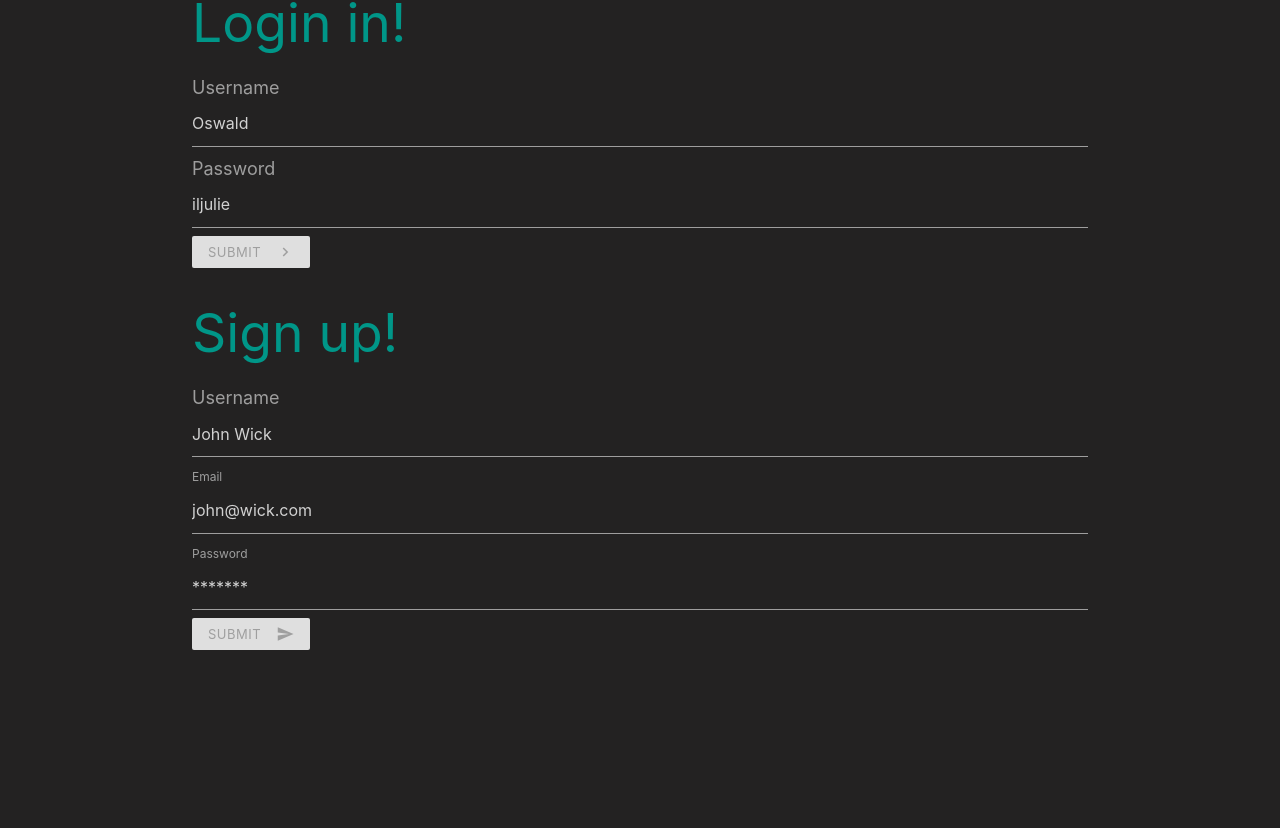
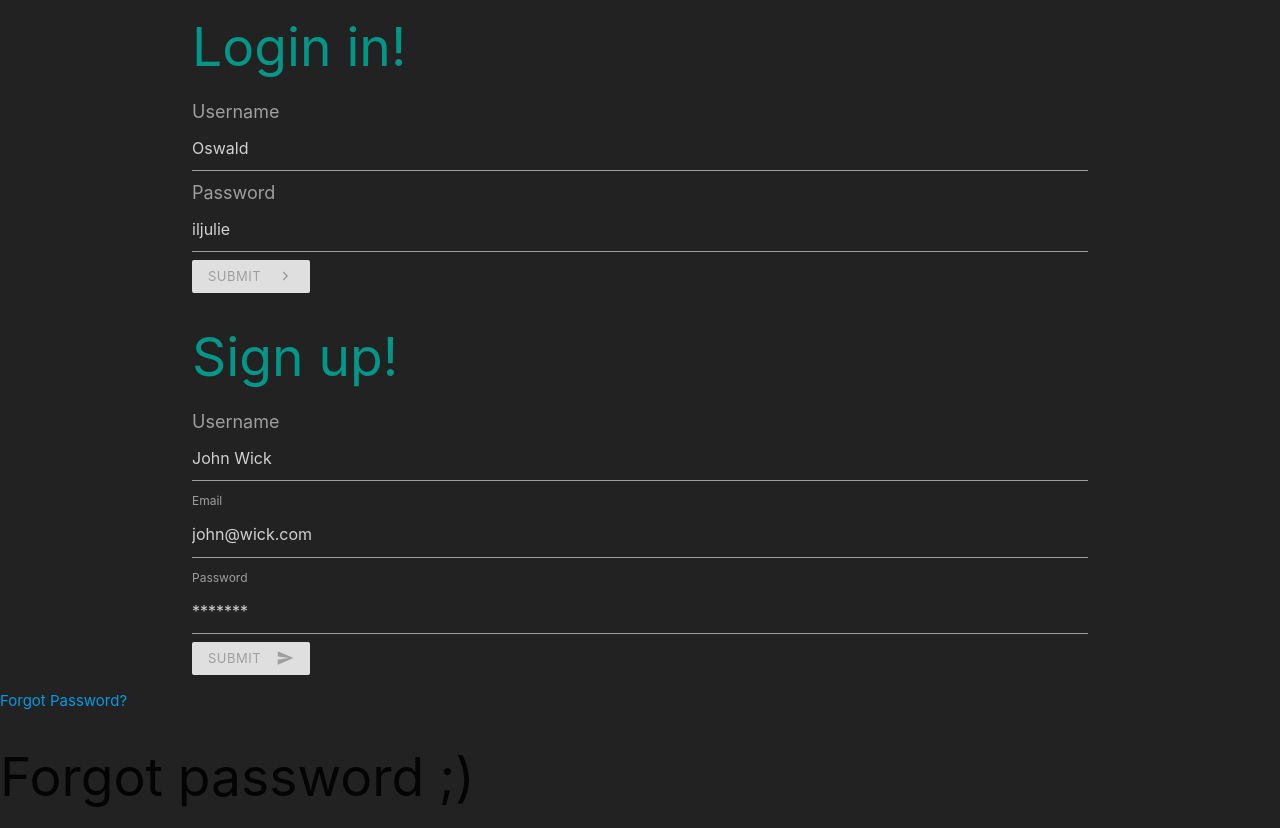
Before and after one commit to marcos-gonzales/react_practice, a React (Create React App) app: page /forgotpassword in a window 1280 px wide. Shown: the part 261-1089 px from the top of the page. Before the commit the page ends 926 px from the top, so only its background shows below. Built offline with nearby package versions, Linux system fonts and the light colour scheme; no server answers.

Commit message:
added react-router-dom

```diff
--- a/package.json
+++ b/package.json
@@ -8,6 +8,7 @@
     "@testing-library/user-event": "^12.7.3",
     "react": "^17.0.1",
     "react-dom": "^17.0.1",
+    "react-router-dom": "^5.2.0",
     "react-scripts": "4.0.3",
     "socket.io-client": "^4.0.1",
     "web-vitals": "^1.1.0"
--- a/src/App.js
+++ b/src/App.js
@@ -1,5 +1,7 @@
 import React, { useState, useEffect } from 'react';
+import { BrowserRouter as Router, Switch, Link, Route } from 'react-router-dom';
 
+import ForgotPassword from './components/ForgotPassword/ForgotPassword';
 import Login from './components/Login/Login';
 import Signup from './components/Signup/Signup';
 import Chatroom from './components/Chatroom/Chatroom';
@@ -123,6 +125,8 @@ const App = () => {
   }, []);
 
   return (
+    <Router>
+      <Route path='/'>
         <div className='container'>
           {loggedIn ? (
             <>
@@ -145,10 +149,13 @@ const App = () => {
             </>
           ) : (
             <>
-          <h1 className='center teal-text text-teal-lighten-2'>Welcome to</h1>
+              <h1 className='center teal-text text-teal-lighten-2'>
+                Welcome to
+              </h1>
               <h1 className={h1Styling[0] + h1Styling[1]}>
                 <span className='#000000 black'>Chat.io</span>
               </h1>
+
               <Login
                 setSignInPassword={setSignInPassword}
                 setSignInUsername={setSignInUsername}
@@ -179,6 +186,13 @@ const App = () => {
             </>
           )}
         </div>
+      </Route>
+      <Link to='/forgotpassword'>Forgot Password?</Link>
+
+      <Switch>
+        <Route exact path='/forgotpassword' component={ForgotPassword} />
+      </Switch>
+    </Router>
   );
 };
 
--- a/src/components/Chatroom/Chatroom.js
+++ b/src/components/Chatroom/Chatroom.js
@@ -190,13 +190,13 @@ const Chatroom = ({
 
   return (
     <div className='container'>
-      <h3 className='white-text'>
+      <h4 className='white-text'>
         Welcome {user ? user.username : userThatSignedUp.user.username}
-      </h3>
+      </h4>
       <div className={classes.ChatroomBox}>
         {getAllMessages.message.map((allMessages) => (
           <div key={allMessages.id}>
-            <p className='truncate'>
+            <p className='flow-text'>
               {getAllUsers.messages.map((user) =>
                 user.id === allMessages.userId ? (
                   <span key={user.id} className={classes.UsernameColor}>
--- /dev/null
+++ b/src/components/ForgotPassword/ForgotPassword.js
@@ -0,0 +1,7 @@
+import React from 'react';
+
+const ForgotPassword = () => {
+  return <h2>Forgot password ;)</h2>;
+};
+
+export default ForgotPassword;
--- a/src/components/Login/Login.js
+++ b/src/components/Login/Login.js
@@ -13,7 +13,9 @@ const Login = ({
 
   return (
     <div>
-      <h2 className='teal-text teal-lighten-2'>Login in!</h2>
+      <h2 className='teal-text teal-lighten-2' style={{ marginTop: '60px' }}>
+        Login in!
+      </h2>
       <div>
         <label className={labelStyling[0] + labelStyling[1]}>
           Username
```
Also changed, not shown: 1 other file (tests, documents, lock files or other folders). Lines whose indentation alone changed are shown as unchanged.
